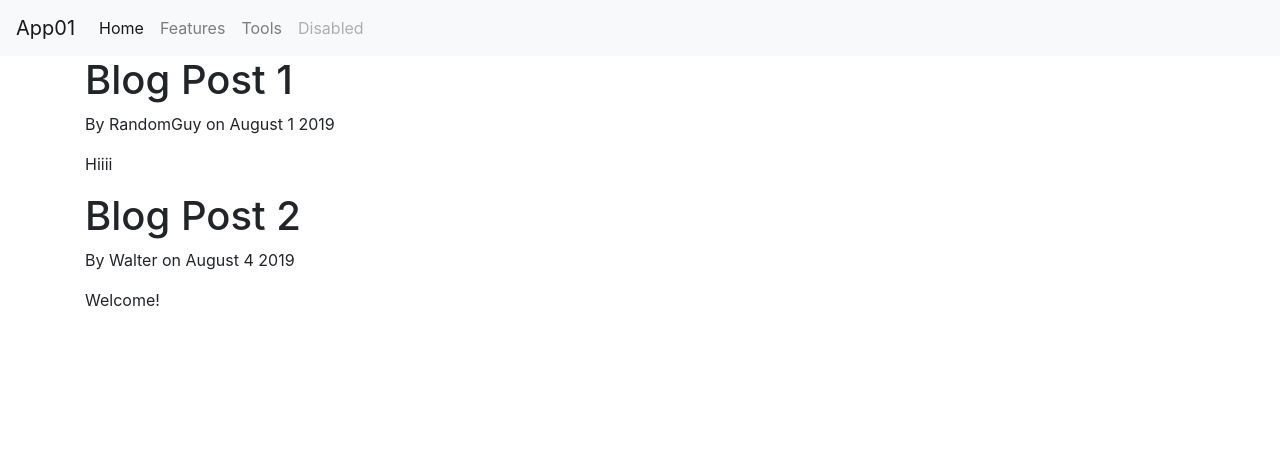
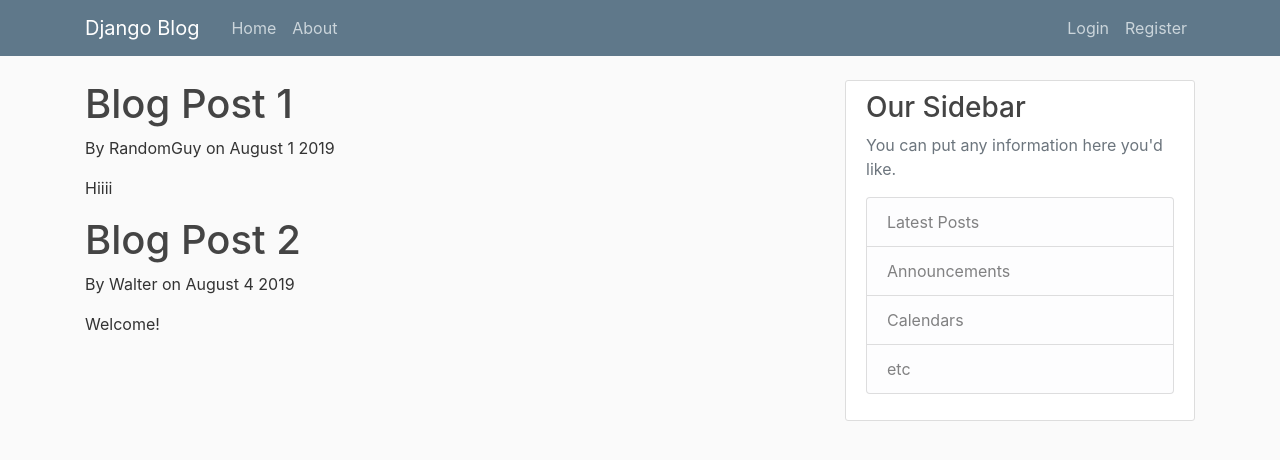
Before and after one commit to bueeny/TutorialPy01, a Django app: page /app01/ in a window 1280 px wide. Shown: the top 460 px of the page. Run offline with Django 3.2, Linux system fonts and the light colour scheme; some libraries are stand-ins or nearby versions.

Commit message:
Added URL Links and Website Headers

```diff
--- a/djangoProject/App01/static/App01/main.css
+++ b/djangoProject/App01/static/App01/main.css
@@ -0,0 +1,85 @@
+
+body {
+  background: #fafafa;
+  color: #333333;
+  margin-top: 5rem;
+}
+
+h1, h2, h3, h4, h5, h6 {
+  color: #444444;
+}
+
+ul {
+  margin: 0;
+}
+
+.bg-steel {
+  background-color: #5f788a;
+}
+
+.site-header .navbar-nav .nav-link {
+  color: #cbd5db;
+}
+
+.site-header .navbar-nav .nav-link:hover {
+  color: #ffffff;
+}
+
+.site-header .navbar-nav .nav-link.active {
+  font-weight: 500;
+}
+
+.content-section {
+  background: #ffffff;
+  padding: 10px 20px;
+  border: 1px solid #dddddd;
+  border-radius: 3px;
+  margin-bottom: 20px;
+}
+
+.article-title {
+  color: #444444;
+}
+
+a.article-title:hover {
+  color: #428bca;
+  text-decoration: none;
+}
+
+.article-content {
+  white-space: pre-line;
+}
+
+.article-img {
+  height: 65px;
+  width: 65px;
+  margin-right: 16px;
+}
+
+.article-metadata {
+  padding-bottom: 1px;
+  margin-bottom: 4px;
+  border-bottom: 1px solid #e3e3e3
+}
+
+.article-metadata a:hover {
+  color: #333;
+  text-decoration: none;
+}
+
+.article-svg {
+  width: 25px;
+  height: 25px;
+  vertical-align: middle;
+}
+
+.account-img {
+  height: 125px;
+  width: 125px;
+  margin-right: 20px;
+  margin-bottom: 16px;
+}
+
+.account-heading {
+  font-size: 2.5rem;
+}
--- a/djangoProject/App01/templates/App01/base.html
+++ b/djangoProject/App01/templates/App01/base.html
@@ -1,38 +1,69 @@
+{% load static %} <!-- Loads static folder-->
 <!DOCTYPE html>
 <html>
 <head>
+    <!-- Required Meta-->
     <meta charset='utf-8'>
     <meta http-equiv='X-UA-Compatible' content='IE=edge'>
-    {% if title %}
-    <title>App01 - {{title}}</title>
-    {% else %}
-    <title>App01</title>
-    {% endif %}
     <meta name='viewport' content='width=device-width, initial-scale=1'>
+
     <!--<link rel='stylesheet' type='text/css' media='screen' href='main.css'>-->
     <link rel="stylesheet" href="https://stackpath.bootstrapcdn.com/bootstrap/4.4.1/css/bootstrap.min.css" integrity="sha384-Vkoo8x4CGsO3+Hhxv8T/Q5PaXtkKtu6ug5TOeNV6gBiFeWPGFN9MuhOf23Q9Ifjh" crossorigin="anonymous">
-    <script src='main.js'></script>
+    <!-- Include Main.css under static folder here-->
+    <link rel="stylesheet" type = "text/css" href = "{% static 'App01/main.css'%}">
+
+    {% if title %}
+      <title>App01 - {{title}}</title>
+    {% else %}
+      <title>App01</title>
+    {% endif %}
+
 </head>
 <body>
-    <nav class="navbar navbar-expand-lg navbar-light bg-light">
-        <a class="navbar-brand" href="#">App01</a>
-        <button class="navbar-toggler" type="button" data-toggle="collapse" data-target="#navbarNavAltMarkup" aria-controls="navbarNavAltMarkup" aria-expanded="false" aria-label="Toggle navigation">
+    <header class="site-header">
+      <nav class="navbar navbar-expand-md navbar-dark bg-steel fixed-top">
+        <div class="container">
+          <a class="navbar-brand mr-4" href="{% url 'App01-home' %}">Django Blog</a>
+          <button class="navbar-toggler" type="button" data-toggle="collapse" data-target="#navbarToggle" aria-controls="navbarToggle" aria-expanded="false" aria-label="Toggle navigation">
           <span class="navbar-toggler-icon"></span>
-        </button>
-        <div class="collapse navbar-collapse" id="navbarNavAltMarkup">
-          <div class="navbar-nav">
-            <a class="nav-item nav-link active" href="#">Home <span class="sr-only">(current)</span></a>
-            <a class="nav-item nav-link" href="#">Features</a>
-            <a class="nav-item nav-link" href="#">Tools</a>
-            <a class="nav-item nav-link disabled" href="#" tabindex="-1" aria-disabled="true">Disabled</a>
+          </button>
+          <div class="collapse navbar-collapse" id="navbarToggle">
+            <div class="navbar-nav mr-auto">
+              <a class="nav-item nav-link" href="{% url 'App01-home' %}">Home</a> <!-- Use name tag instead of hardcoding URL drectly-->
+              <a class="nav-item nav-link" href="{% url 'App01-about' %}">About</a>
+            </div>
+            <!-- Navbar Right Side -->
+            <div class="navbar-nav">
+              <a class="nav-item nav-link" href="#">Login</a>
+              <a class="nav-item nav-link" href="#">Register</a>
+            </div>
           </div>
         </div>
       </nav>
+    </header>
+
+    <main role="main" class="container">
+      <div class="row">
+        <div class="col-md-8">
+          {% block content %}{% endblock %}
+        </div>
+        <div class="col-md-4">
+          <div class="content-section">
+            <h3>Our Sidebar</h3>
+            <p class='text-muted'>You can put any information here you'd like.
+              <ul class="list-group">
+                <li class="list-group-item list-group-item-light">Latest Posts</li>
+                <li class="list-group-item list-group-item-light">Announcements</li>
+                <li class="list-group-item list-group-item-light">Calendars</li>
+                <li class="list-group-item list-group-item-light">etc</li>
+              </ul>
+            </p>
+          </div>
+        </div>
+      </div>
+    </main>
 
 
-    <div class = "container">
-        {% block content %}{% endblock%}
-    </div>
 
     <!-- Optional JavaScript -->
     <!-- jQuery first, then Popper.js, then Bootstrap JS -->
```
